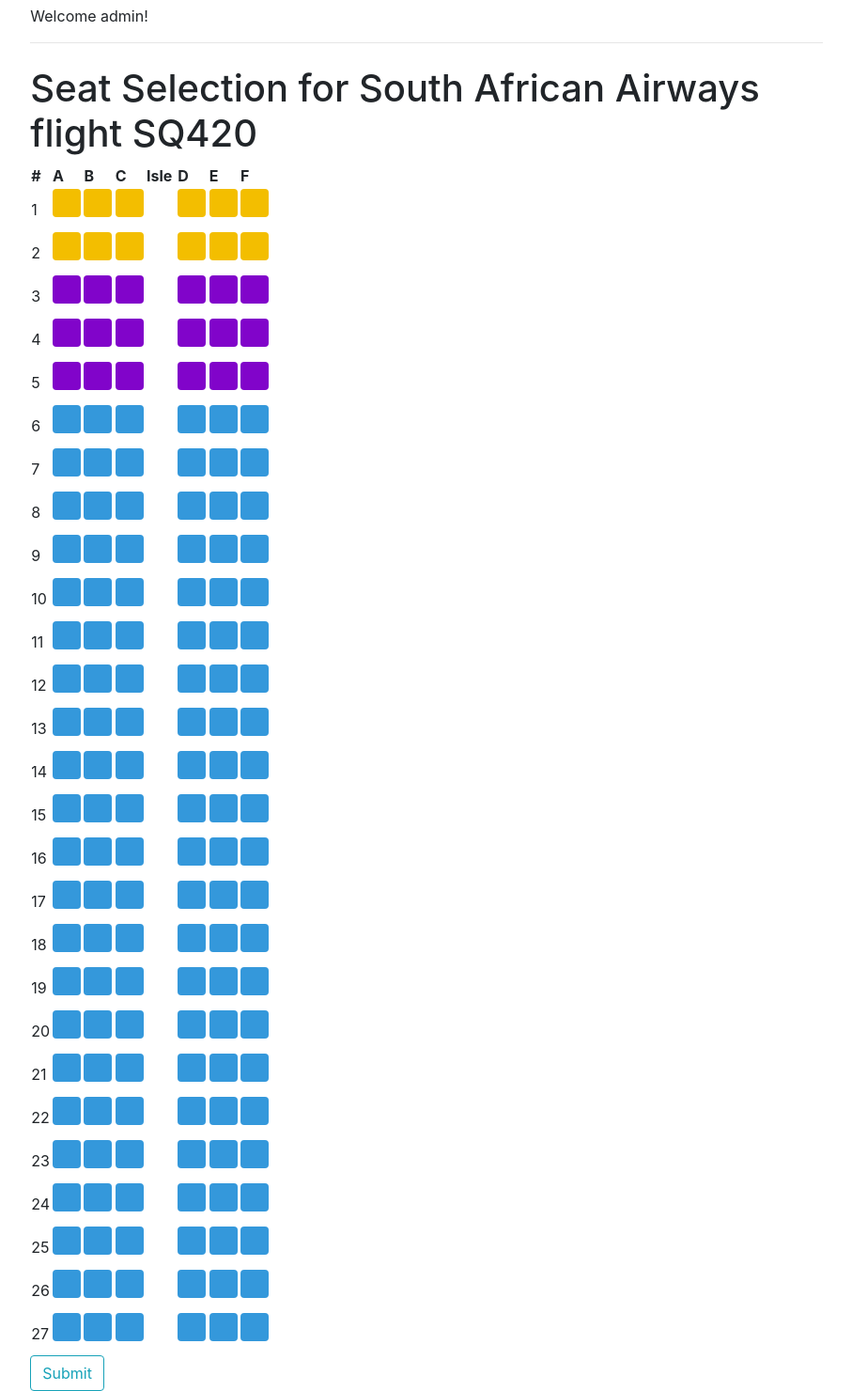
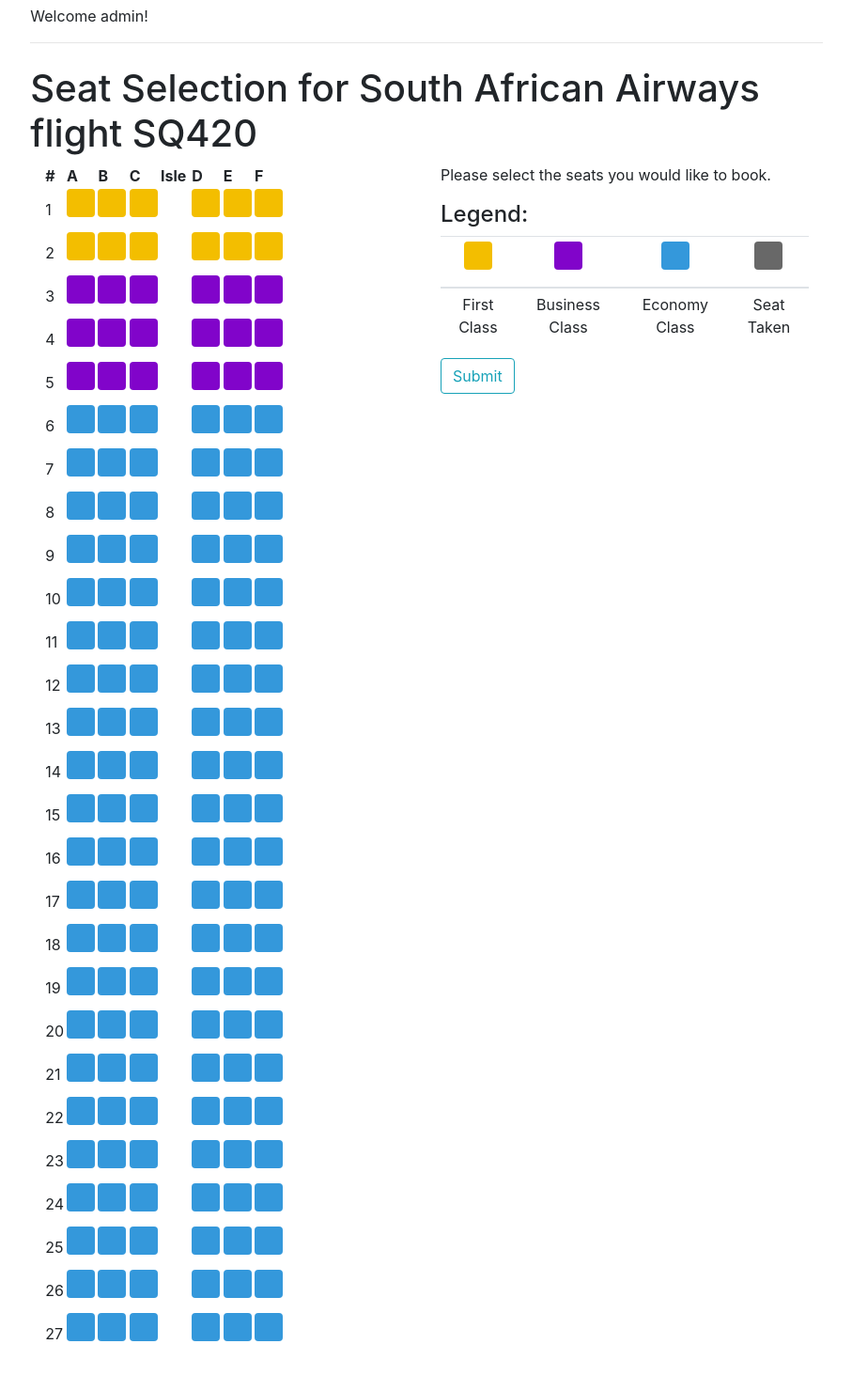
Before and after one commit to Sprinklepope/CSC312GroupProject, a Django app: a page that uses booking/templates/booking/seatselect.html in a window 1280 px wide. Shown: the part 159-1639 px from the top of the page at 94% size, without its empty margins (186-1093 px from the left). After the commit the page ends 1586 px from the top, so only its background shows below. Run offline with Django 3.2, Linux system fonts and the light colour scheme; a user stored in the database is signed in; data comes from the database, SQL or seed files in the repository; data that the repository does not hold is empty; some libraries are stand-ins or nearby versions.

Commit message:
Added legend to seat select

```diff
--- a/booking/templates/booking/seatselect.html
+++ b/booking/templates/booking/seatselect.html
@@ -1,7 +1,10 @@
 {% extends "main/base.html" %}
 {% block content %}
     <h1>Seat Selection for {{ flightInfo.airline }} flight {{ flightInfo.flightNo }}</h1>
+    <div class='container-fluid'>
         <form method="post">
+        <div class="row">
+            <div class="col">
                 {% csrf_token %}
                 <table>
                     <thead>
@@ -34,8 +37,35 @@
                         </tr>
                     {% endfor %}
                 </table>
+            </div>
+            <div class="col">
+                <p>Please select the seats you would like to book.</p>
+                <h4>Legend:</h4>
+                <div>
+                    <table class="table table-sm text-center">
+                        <thead>
+                            <tr>
+                                <th scope="col"><label class="first"></label></th>
+                                <th scope="col"><label class="bus"></th>
+                                <th scope="col"><label class="economy"></th>
+                                <th scope="col"><label class="taken"></th>
+                            </tr>
+                        </thead>
+                        <tbody>
+                            <tr>
+                                <td>First Class</td>
+                                <td>Business Class</td>
+                                <td>Economy Class</td>
+                                <td>Seat Taken</td>
+                            </tr>
+                        </tbody>
+                    </table>
+                </div>
                 <button class="btn btn-outline-info" type="submit">Submit</button>
+            </div>
         </form>
+        </div>
+    </div>
     <style>
         table {
             background-color: #fff;
```
Lines whose indentation alone changed are shown as unchanged.
